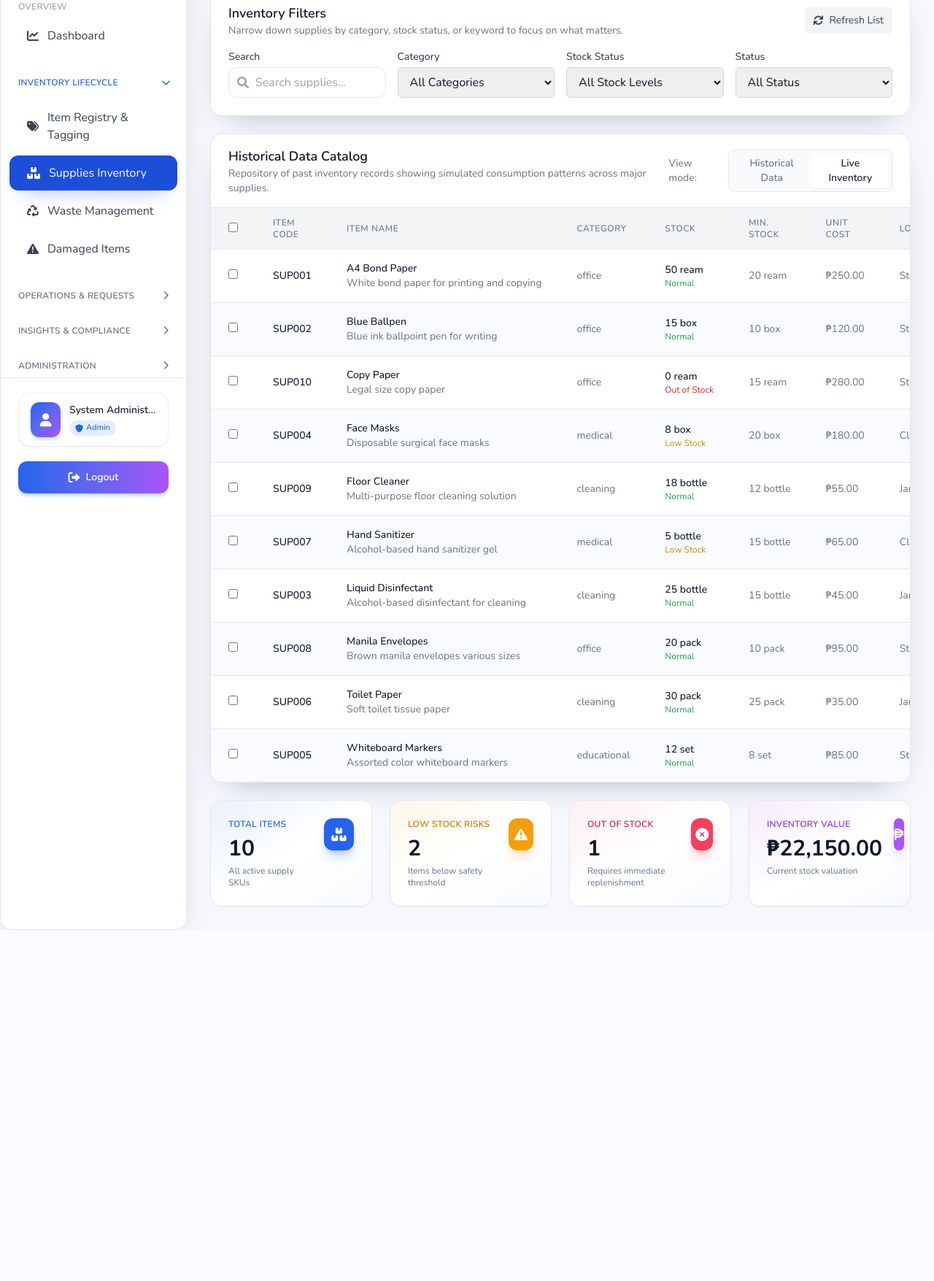
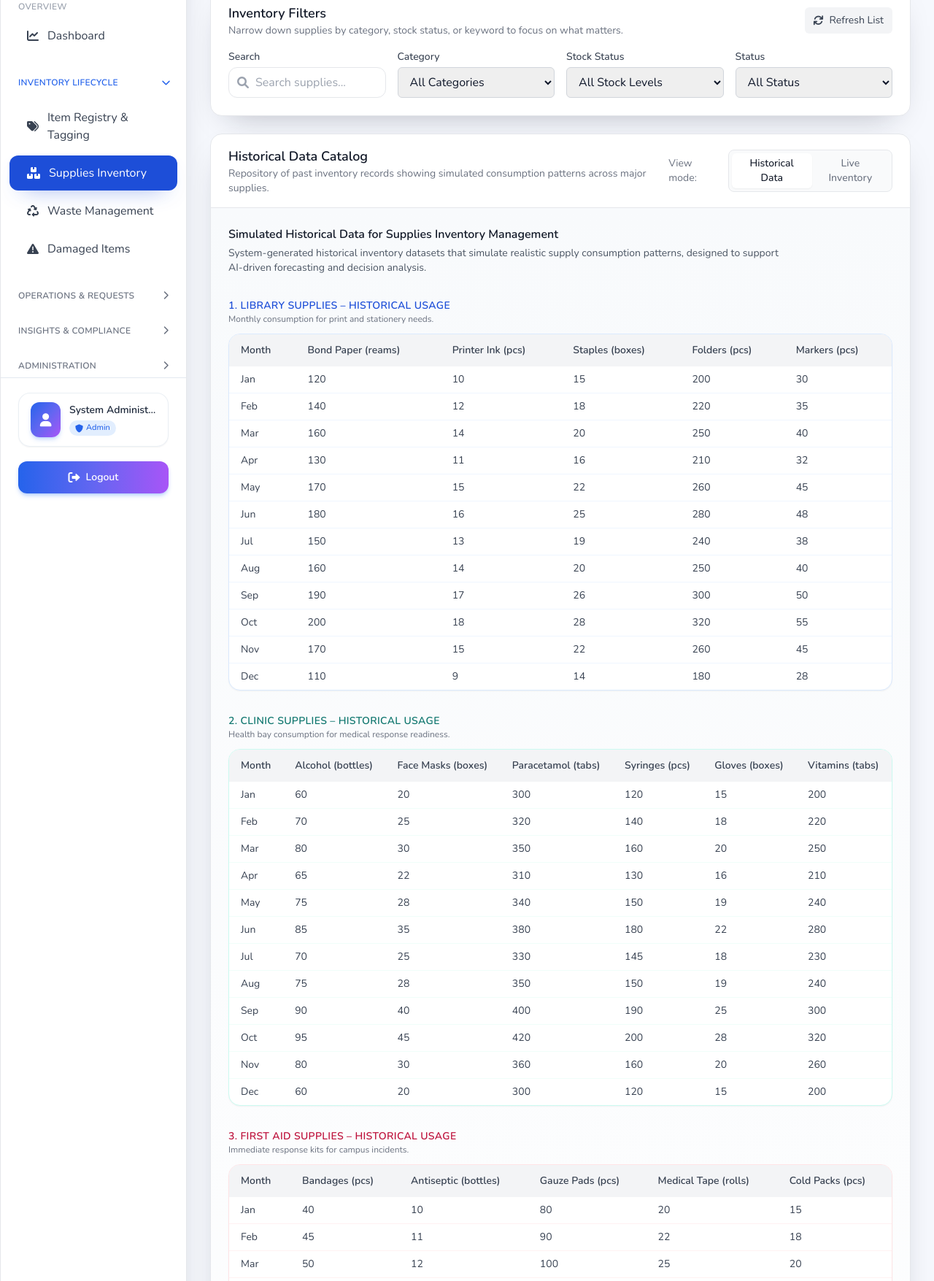
Before and after one commit to CoW08/property-custody, a PHP site: page /supplies-inventory.php in a window 1280 px wide. Shown: the part 169-1924 px from the top of the page at 73% size. Before the commit the page ends 1443 px from the top, so only its background shows below. Run offline with PHP 8.4, Linux system fonts and the light colour scheme; a user stored in the database is signed in; data comes from the database, SQL or seed files in the repository; some libraries are stand-ins or nearby versions.

Commit message:
historical data

```diff
--- a/supplies-inventory.php
+++ b/supplies-inventory.php
@@ -596,7 +596,7 @@ let liveSupplies = [];
 let historicalSupplies = [];
 let filteredSupplies = [];
 let currentEditId = null;
-let currentView = 'inventory';
+let currentView = 'historical';
 
 const forecastIntegrationElements = {
     section: document.getElementById('forecastIntegrationSection'),
```
